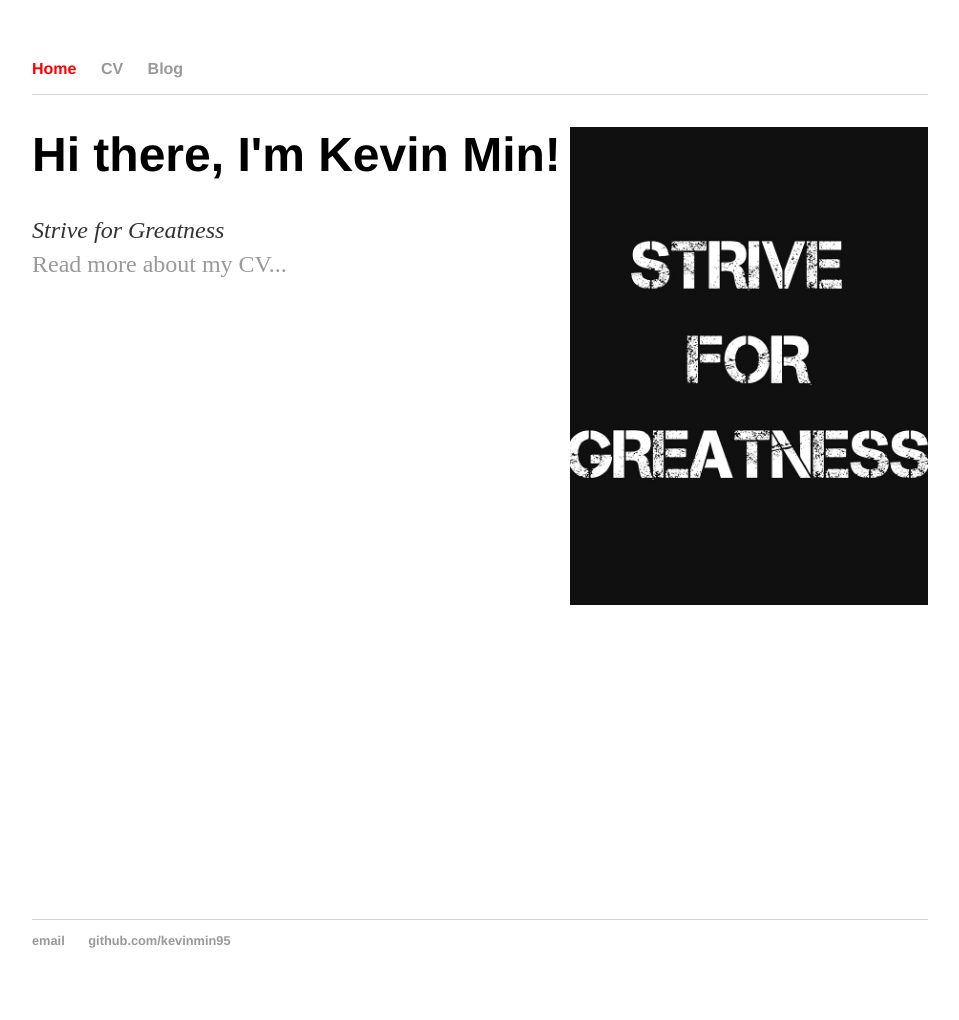
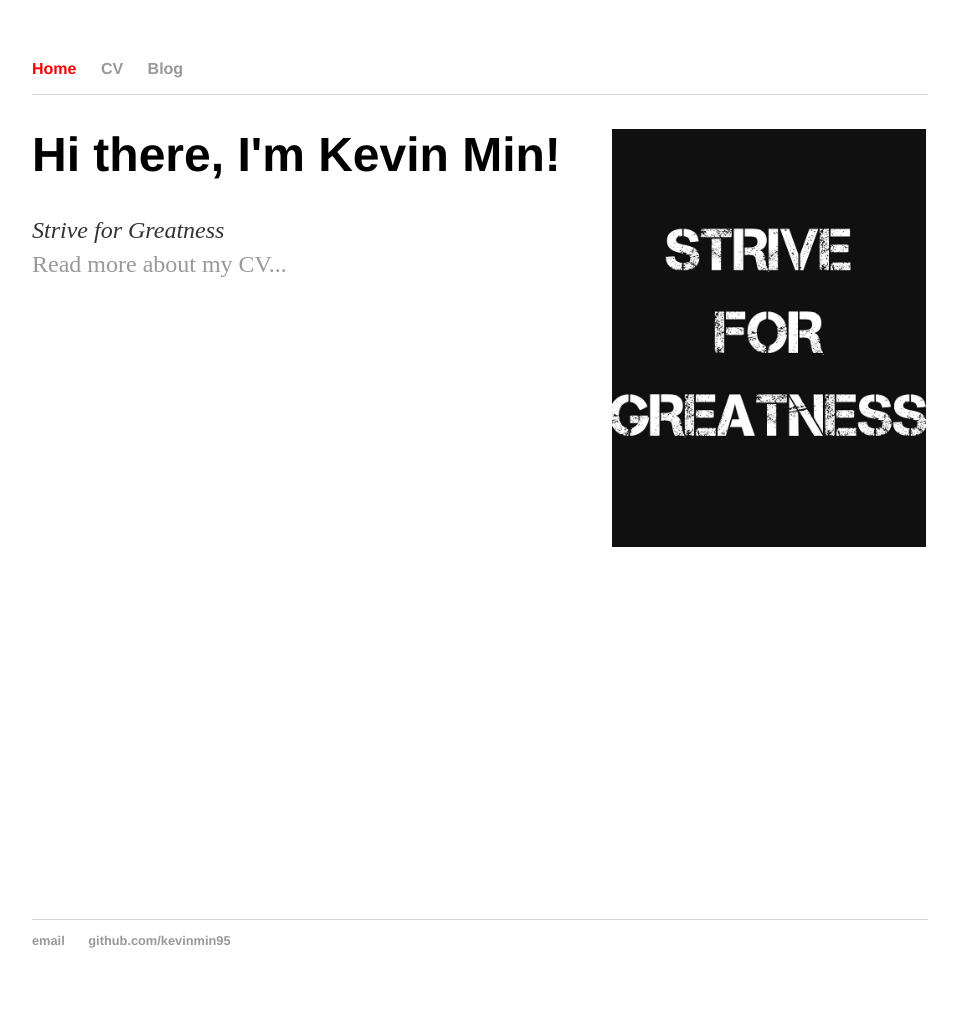
Before and after one commit to KevinMIN95/kevinmin95.github.com, a Jekyll site: the page built from index.html, in a window 1280 px wide. Shown: the whole page, without its empty margins (160-1119 px from the left). Built offline with Jekyll 4.4.1, drawn with Linux system fonts in a browser that asks for light colours.

Commit message:
resize image

```diff
--- a/index.html
+++ b/index.html
@@ -4,7 +4,7 @@ title: Kevin Min
 ---
 <div class="blurb">
 	<img src="{{ site.url }}/assets/images/strive.jpg" alt="Strive for Greatness"
-	style="float:right;width:40%;border:10px;">
+	style="float:right;width:35%;margin:2px">
 	<h1>Hi there, I'm Kevin Min!</h1>
 	<p>
 		<em>Strive for Greatness</em><br>
```
